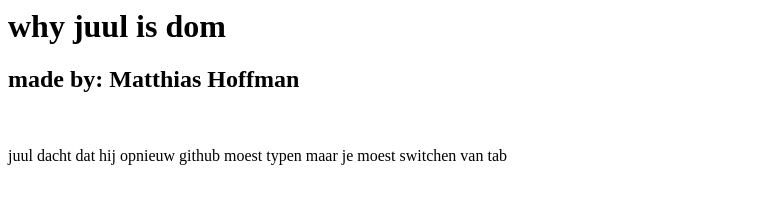
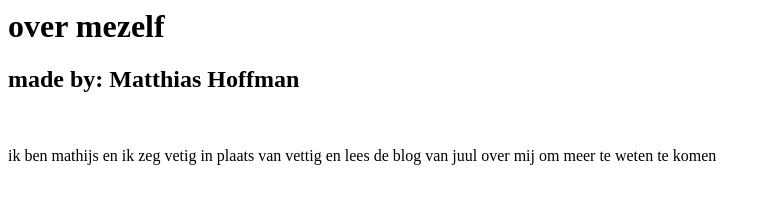
Before and after one commit to skoeliki/best-website-ever-, a plain HTML site: page index.html in a window 1280 px wide. Shown: the whole page, without its empty margins (0-771 px from the left). Drawn offline with Linux system fonts and the light colour scheme.

Commit message:
Update index.html

```diff
--- a/index.html
+++ b/index.html
@@ -1,9 +1,9 @@
 <html>
   <head> </head>
   <body>
-    <h1> why juul is dom </h1>
+    <h1> over mezelf </h1>
     <h2> made by: Matthias Hoffman </h2>
     <br/>
-    <p> juul dacht dat hij opnieuw github moest typen maar je moest switchen van tab </p>
+    <p> ik ben mathijs en ik zeg vetig in plaats van vettig en lees de blog van juul over mij om meer te weten te komen </p>
   </body>
 </html>
```
